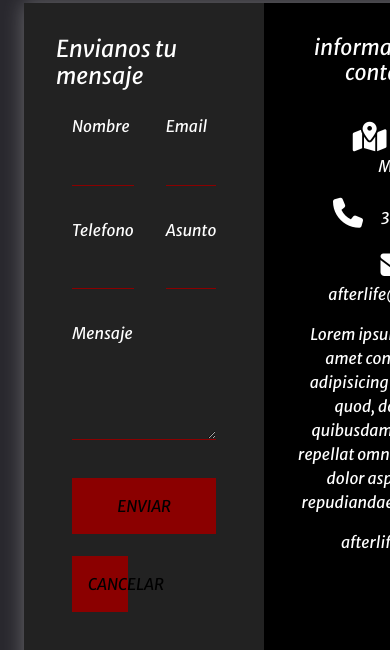
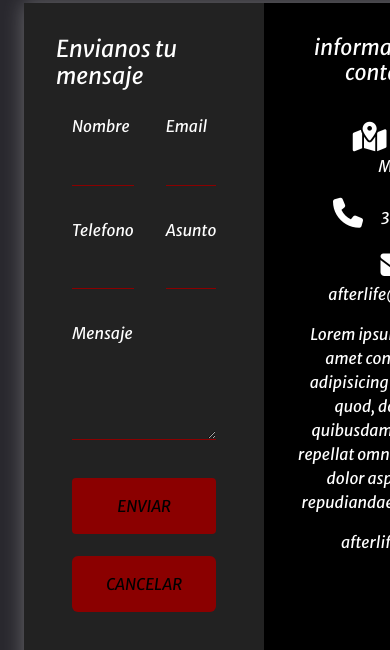
Before and after one commit to Agus-Sosa/proyecto-desarrollo-web-Agustin-Sosa, a plain HTML site: page paginas/contacto.html in a window 390 px wide. Shown: the part 194-844 px from the top of the page. Drawn offline with nearby package versions, Linux system fonts and the light colour scheme.

Commit message:
modifique un boton de boostrap

```diff
--- a/paginas/contacto.html
+++ b/paginas/contacto.html
@@ -59,9 +59,7 @@
                             <textarea name="mensaje"rows="3"></textarea>
                         </p>
                         <p class="block">
-                            <button type="submit">
-                                Enviar
-                            </button>
+                            <button type="submit" class="btn btn-primary">Enviar</button>
                         </p>
                         <div class="block block-2">
                             <button type="reset" class="btn btn-secondary">Cancelar</button>
--- a/style.css
+++ b/style.css
@@ -110,6 +110,7 @@ ul li{
 
 .reservar:hover {
     opacity: 80%;
+    transform: scale(1.02);
 }
 
 .promocion-juego img{
@@ -612,7 +613,7 @@ ul li{
     padding: 1em;
     margin: 5px 16px;
     width: 54%;
-    border-radius: 0px;
+    border-radius: 6px;
     width: 191%;
     /* display: flex; */
     /* transform: translate(42px, 10px); */
@@ -978,6 +979,11 @@ ul.show {
 }
 
 
+.block-2 {
+    width: 100%;
+
+}
+
 
     /* Footer */
 footer {
```
